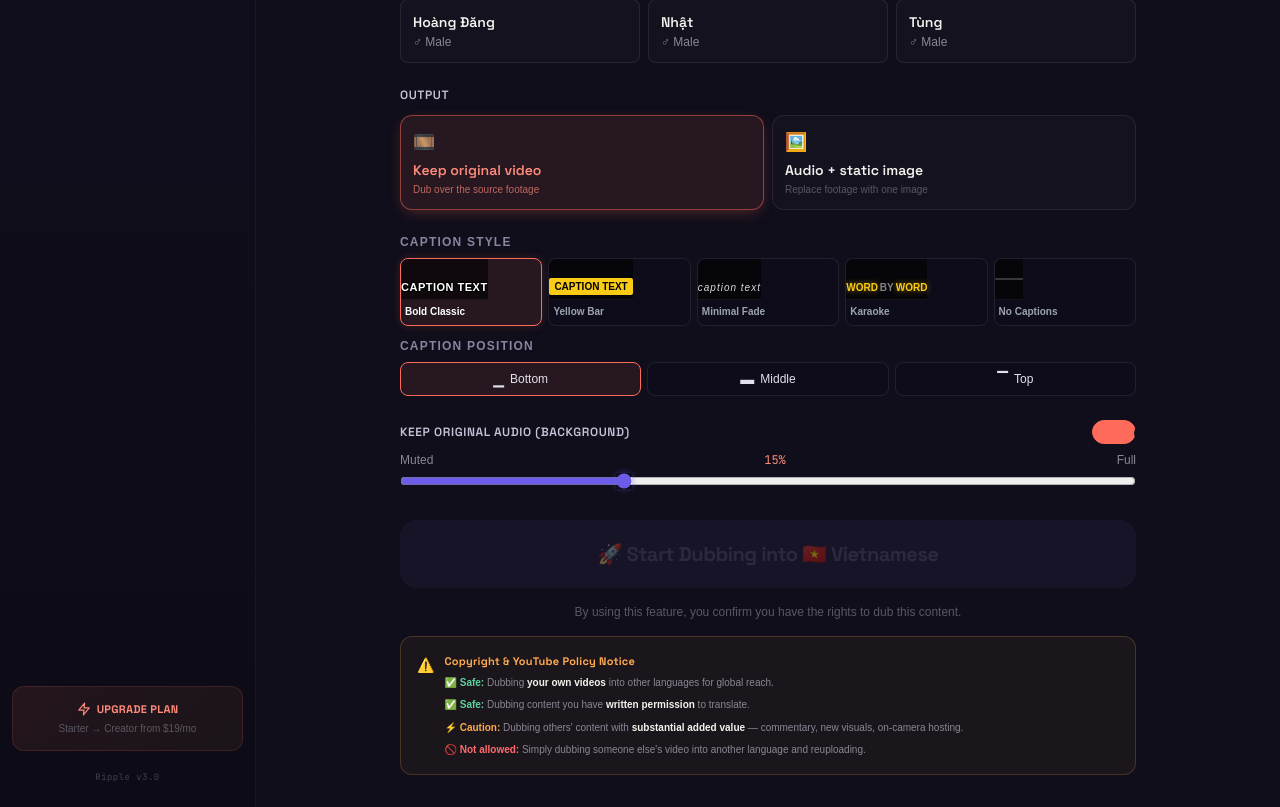
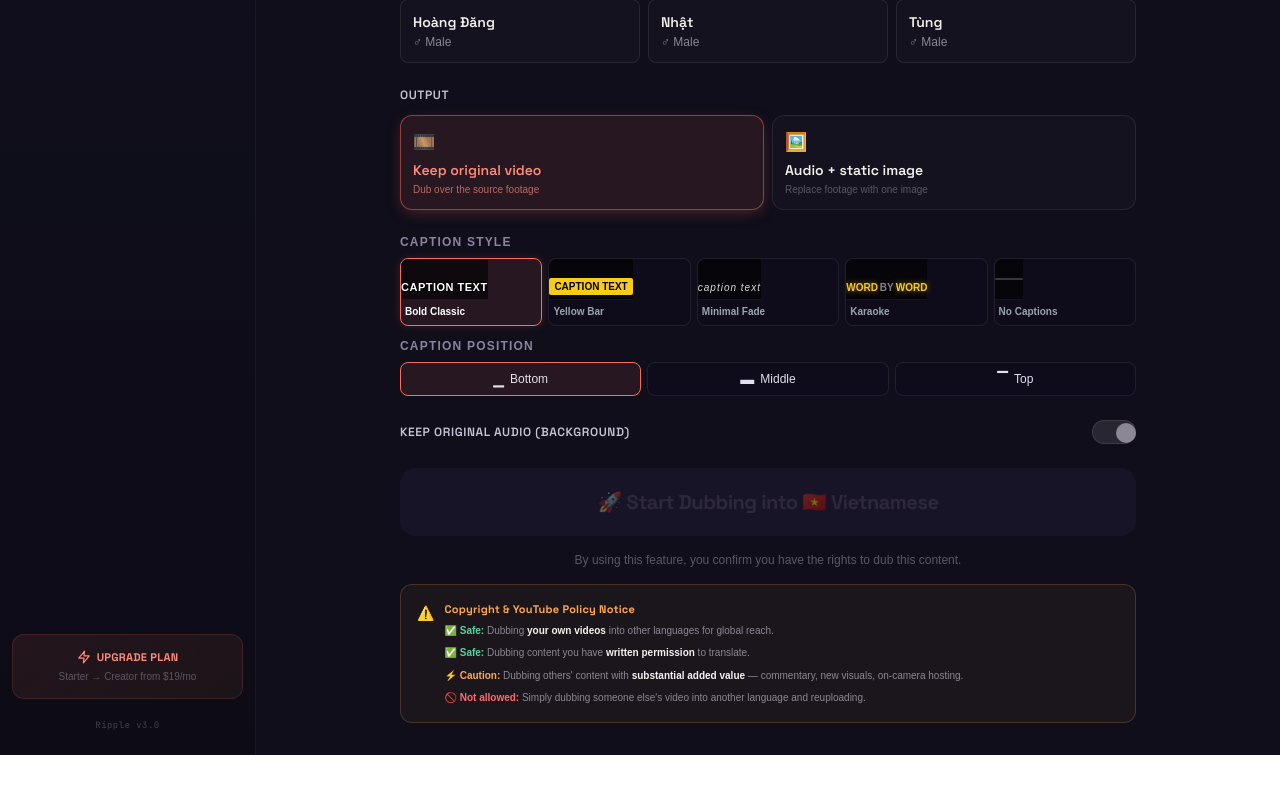
Before and after one commit to LDANghiem/autovideo-ai-studio, a Next.js app: page /dashboard/dub-video/new in a window 1280 px wide. Shown: the part 906-1713 px from the top of the page. After the commit the page ends 1661 px from the top, so only its background shows below. Built offline with nearby package versions, Linux system fonts and the light colour scheme; no server answers.

Commit message:
feat(dub): output-mode toggle UI + default keep-original OFF (D1)

```diff
--- a/src/app/dashboard/dub-video/new/page.tsx
+++ b/src/app/dashboard/dub-video/new/page.tsx
@@ -285,7 +285,7 @@ export default function DubVideoNewPage() {
   const [langCode, setLangCode] = useState("vi");
   const [voiceId, setVoiceId] = useState("");
   const [captionConfig, setCaptionConfig] = useState<CaptionConfig>({ style: "classic", position: "bottom" });
-  const [keepOriginal, setKeepOriginal] = useState(true);
+  const [keepOriginal, setKeepOriginal] = useState(false);
   const [originalVolume, setOriginalVolume] = useState(0.15);
   const [submitting, setSubmitting] = useState(false);
   const [error, setError] = useState("");
```
